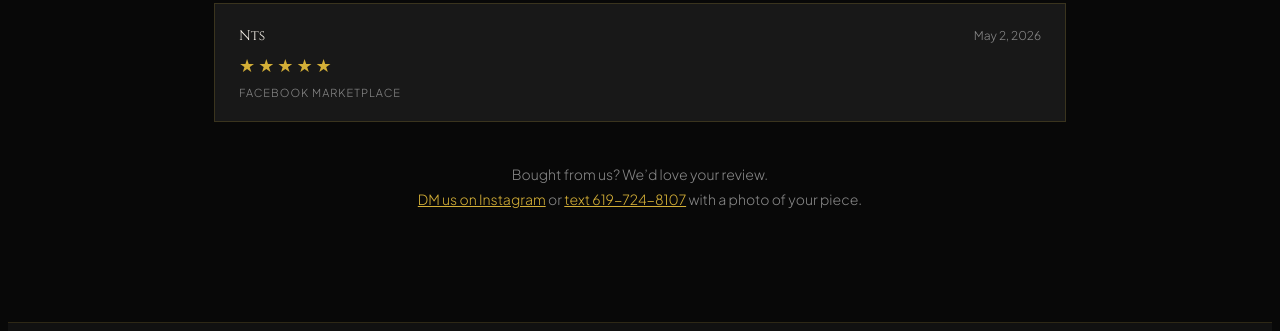
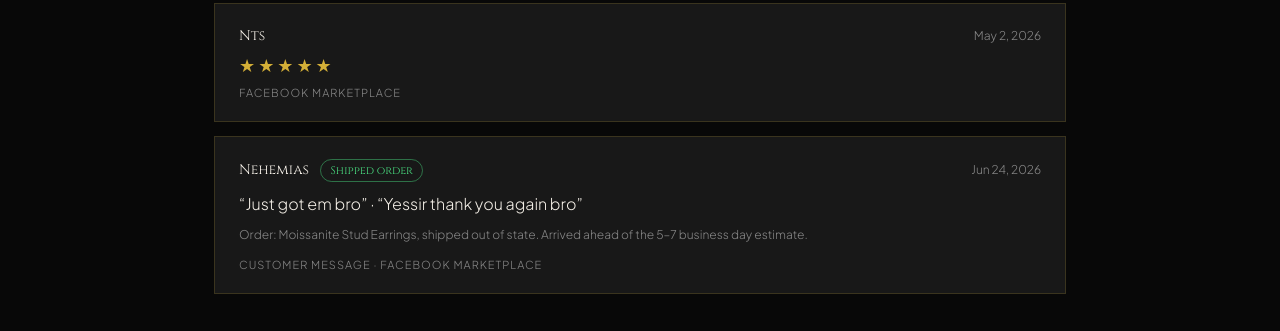
Before and after one commit to ageejewelry/ageejewelry, a plain HTML site: page reviews/index.html in a window 1280 px wide. Shown: the part 800-1131 px from the top of the page. Drawn offline with Linux system fonts and the light colour scheme.

Commit message:
Add Nehemias customer message to reviews
Co-Authored-By: Claude Opus 5.5 <noreply@anthropic.com>
Claude-Session: https://claude.ai/code/session_018rnuLUYnokmizSHd6TZFWD

```diff
--- a/reviews/index.html
+++ b/reviews/index.html
@@ -70,6 +70,12 @@
         <div class="rv-stars" aria-label="5 out of 5 stars">&#9733;&#9733;&#9733;&#9733;&#9733;</div>
         <div class="rv-src">Facebook Marketplace</div>
       </article>
+      <article class="rv">
+        <div class="rv-top"><div class="rv-name">Nehemias <span class="rv-tag">Shipped order</span></div><div class="rv-date">Jun 24, 2026</div></div>
+        <p style="font-size:16px;color:var(--white);margin:8px 0">&ldquo;Just got em bro&rdquo; &middot; &ldquo;Yessir thank you again bro&rdquo;</p>
+        <p style="font-size:12px;color:var(--gray);margin-top:6px">Order: Moissanite Stud Earrings, shipped out of state. Arrived ahead of the 5&ndash;7 business day estimate.</p>
+        <div class="rv-src">Customer message &middot; Facebook Marketplace</div>
+      </article>
     </div>
     <p class="rv-cta">Bought from us? We&rsquo;d love your review.<br><a href="https://ig.me/m/ageejewelry" target="_blank" rel="noopener">DM us on Instagram</a> or <a href="sms:+16197248107">text 619-724-8107</a> with a photo of your piece.</p>
   </div>
```
